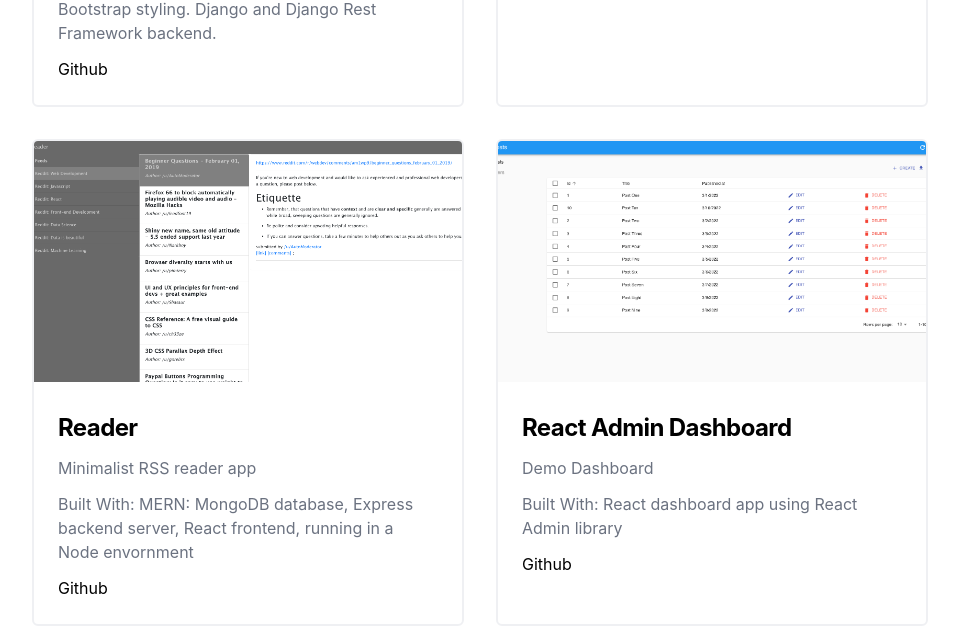
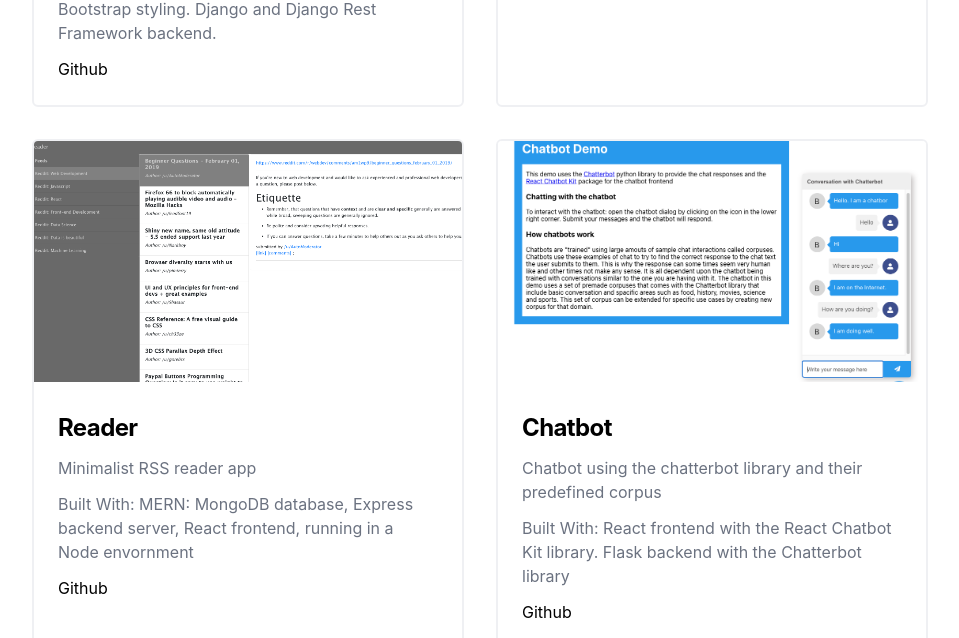
Before and after one commit to patrickcash/nextjs-portfolio, a Next.js app: page /projects in a window 1280 px wide. Shown: the part 2593-3231 px from the top of the page, without its empty margins (160-1119 px from the left). Built offline with nearby package versions, Linux system fonts and the light colour scheme.

Commit message:
added new chatbot project

```diff
--- a/data/projectData.js
+++ b/data/projectData.js
@@ -72,11 +72,11 @@ const projectsData = [
         demo: null
     },
     {
-        title: 'React Admin Dashboard',
-        description: 'Demo Dashboard',
-        techStack: 'React dashboard app using React Admin library',
-        imgSrc: '/static/images/react_admin_dashboard.png',
-        github: 'https://github.com/patrickcash/react-admin-dashboard',
+        title: 'Chatbot',
+        description: 'Chatbot using the chatterbot library and their predefined corpus',
+        techStack: 'React frontend with the React Chatbot Kit library. Flask backend with the Chatterbot library',
+        imgSrc: '/static/images/chatbot.png',
+        github: 'https://github.com/patrickcash/chatbot',
         demo: null
     },
     {
```
Also changed, not shown: public/static/images/chatbot.png (added).
